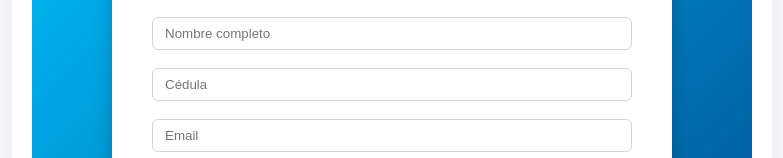
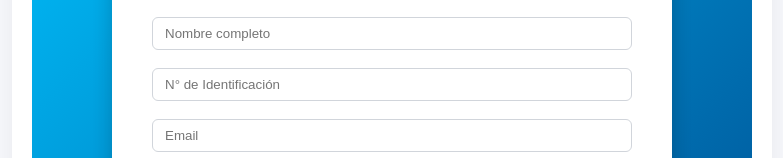
Before and after one commit to BrahianR70/eventoApp, a React (Create React App) app in the folder frontend/: page / in a window 1280 px wide. Shown: the part 255-413 px from the top of the page, without its empty margins (248-1031 px from the left). Built offline with nearby package versions, Linux system fonts and the light colour scheme; the HTML template or start-up script is replaced by a standard one.

Commit message:
Ajustes visuales

```diff
--- a/frontend/src/pages/Registro.jsx
+++ b/frontend/src/pages/Registro.jsx
@@ -98,7 +98,7 @@ export default function Registro() {
 
         <form onSubmit={handleSubmit} style={{ display: 'grid', gap: '2px', marginBottom: '15px' }}>
           <input name="nombre" placeholder="Nombre completo" value={form.nombre} onChange={handleChange} required />
-          <input name="cedula" placeholder="Cédula" value={form.cedula} onChange={handleChange} required />
+          <input name="cedula" placeholder="N° de Identificación" type="number" value={form.cedula} onChange={handleChange} required />
           <input name="email" placeholder="Email" type="email" value={form.email} onChange={handleChange} required />
           <input name="cargo" placeholder="Cargo / Rol" value={form.cargo} onChange={handleChange} />
           <input name="entidad" placeholder="Entidad / Empresa" value={form.entidad} onChange={handleChange} />
```
